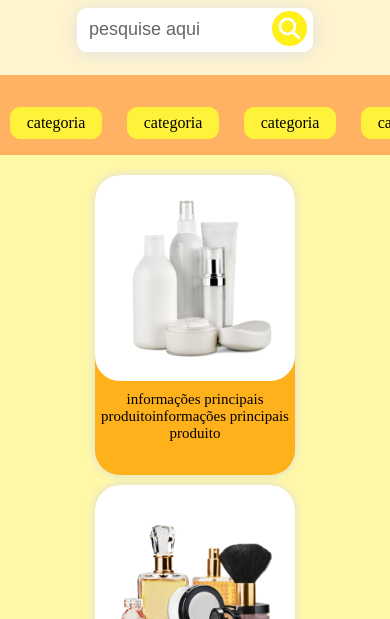
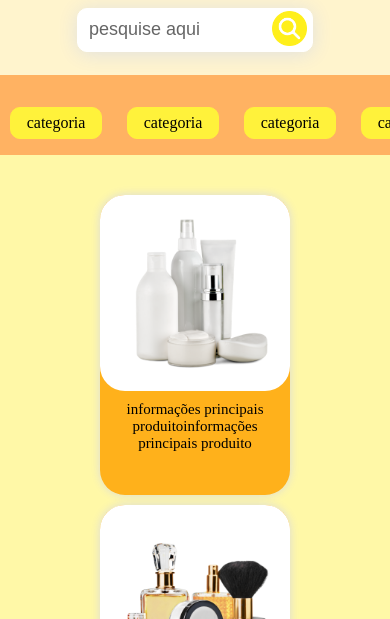
Before and after one commit to MarcosVinicius1051/projeto-simples-de-design-de-loja, a plain HTML site: page index.html in a window 390 px wide. Shown: the part 225-844 px from the top of the page. Drawn offline with Linux system fonts and the light colour scheme.

Commit message:
resposivity main

```diff
--- a/CSS/main.css
+++ b/CSS/main.css
@@ -93,3 +93,14 @@
         text-align: center;
     }
 }
+
+@media (max-width: 450px){
+    .container-grid-main{
+        grid-template-columns: repeat(auto-fit, minmax(50px, 190px));
+        grid-auto-rows: 300px;
+        gap: 10px;
+        place-content: center;
+        padding-top: 20px;
+
+    }
+}
```
Also changed, not shown: CSS/style.css (line endings or trailing spaces).
